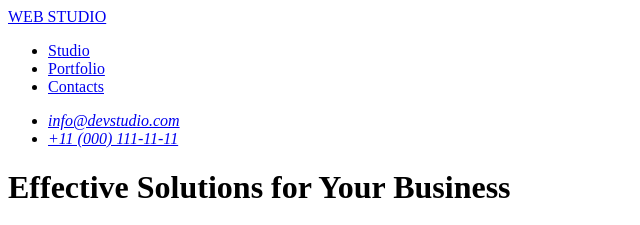
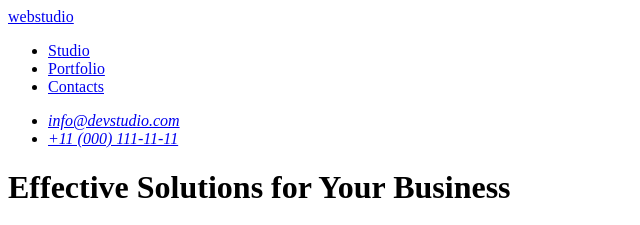
Before and after one commit to berkince14/goit-markup-hw-01, a plain HTML site: page index.html in a window 1280 px wide. Shown: the top 225 px of the page, 0-640 px from the left. Drawn offline with Linux system fonts and the light colour scheme.

Commit message:
updated html file

```diff
--- a/index.html
+++ b/index.html
@@ -9,7 +9,7 @@
     <header>
       <nav>
         <!-- Logo -->
-        <a href="./index.html">WEB STUDIO</a>
+        <a href="./index.html">webstudio</a>
       </nav>
       <ul>
         <li><a href="studio">Studio</a></li>
```
